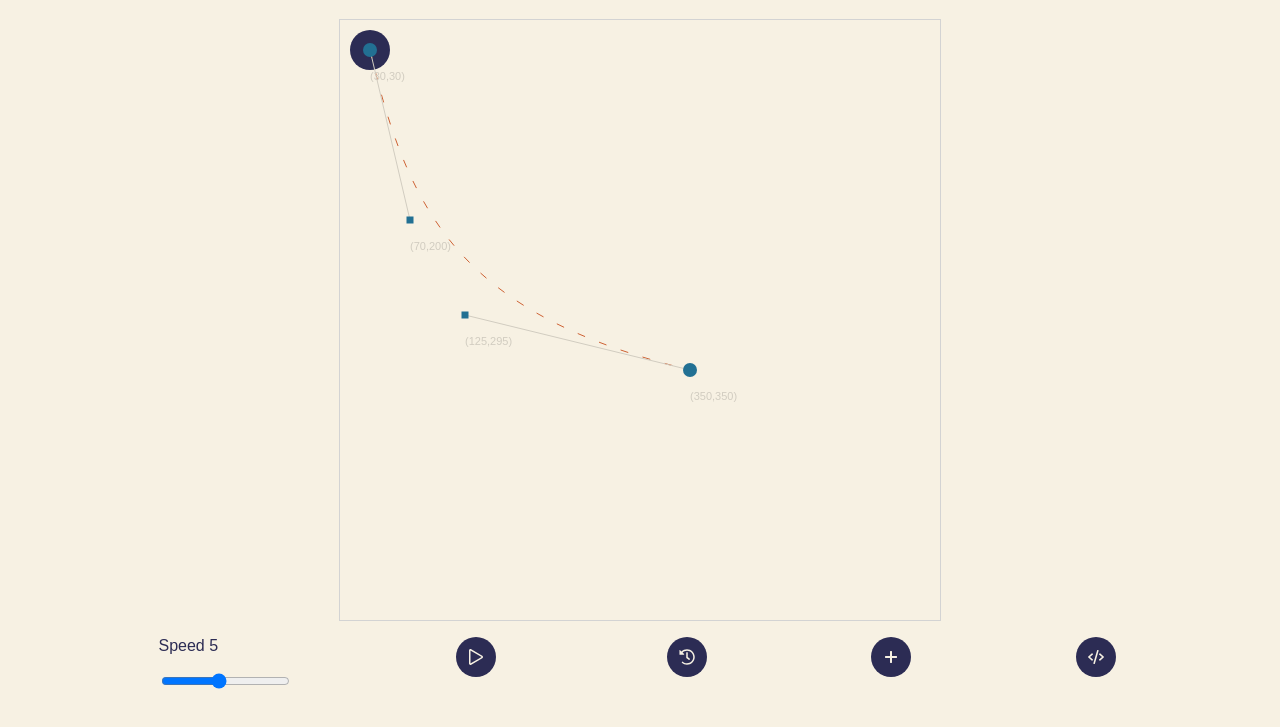
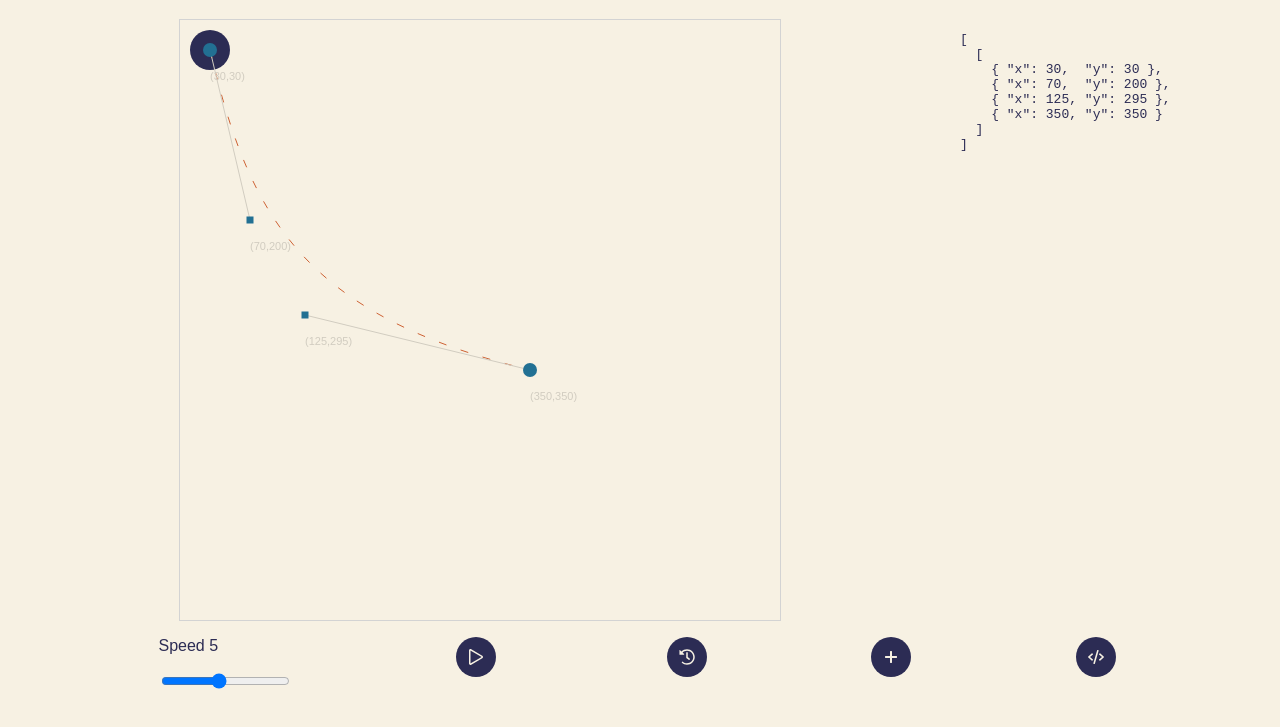
Before and after one commit to simon-ohara/belead, a website built with webpack: page src/index.html in a window 1280 px wide. Both pictures are taken after a click on the button 1095 px from the left and 717 px from the top of the page. Shown: the part 61-788 px from the top of the page. Built offline with nearby package versions, Linux system fonts and the light colour scheme.

Commit message:
Formatting curve points output

```diff
--- a/src/index.html
+++ b/src/index.html
@@ -5,10 +5,13 @@
   </head>
 
   <body>
-    <div id="application">
+    <main id="application">
       <h1><%= htmlWebpackPlugin.options.title %></h1>
 
-      <canvas width="600" height="600" id="canvas"></canvas>
+      <section id="workspace">
+        <canvas width="600" height="600" id="canvas"></canvas>
+        <pre id="output"></pre>
+      </section>
 
       <div id="controls">
         <div id="speed-slider">
@@ -52,6 +55,6 @@
           </i>
         </button>
       </div>
-    </div>
+    </main>
   </body>
 </html>
--- a/src/index.ts
+++ b/src/index.ts
@@ -1,5 +1,8 @@
 import Generator from './generator';
 import UserInput, {UserInputMap} from './UserInput';
+
+// eslint-disable-next-line node/no-unpublished-import
+import {format} from './json-format';
 
 (() => {
   const canvas: HTMLCanvasElement = document.getElementById(
@@ -66,8 +69,13 @@ import UserInput, {UserInputMap} from './UserInput';
   });
 
   const exportButton = document.getElementById('export-button')!;
+  const outputArea = document.getElementById('output')!;
   exportButton.addEventListener('click', () => {
     console.log('EXPORT!', generator.export());
+    outputArea.textContent = format(generator.export(), {
+      type: 'space',
+      size: 2,
+    });
   });
 
   generator.start();
--- /dev/null
+++ b/src/json-format.ts
@@ -0,0 +1,103 @@
+interface Config {
+  type: string;
+  size?: number;
+}
+
+interface CharConfig {
+  char: string;
+  size: number;
+}
+
+let p: string[] = [];
+
+const indentConfig: Record<string, CharConfig> = {
+  tab: {char: '\t', size: 1},
+  space: {char: ' ', size: 4},
+};
+
+const configDefault = {
+  type: 'tab',
+};
+
+const push = function (m: string) {
+  return '\\' + p.push(m) + '\\';
+};
+const pop = function (m: string, i: number) {
+  return p[i - 1];
+};
+const tabs = function (count: number, indentType: string) {
+  return new Array(count + 1).join(indentType);
+};
+
+const JSONFormat: (json: string, indentType: string) => string = (
+  json,
+  indentType
+) => {
+  p = [];
+  let out = '';
+  let indent = 0;
+
+  // Extract backslashes and strings
+  json = json
+    .replace(/\\./g, push)
+    .replace(/(".*?"|'.*?')/g, push)
+    .replace(/\s+/, '');
+
+  // Indent and insert newlines
+  for (let i = 0; i < json.length; i++) {
+    const c = json.charAt(i);
+
+    switch (c) {
+      case '{':
+        out += c + ' ';
+        break;
+      case '[':
+        out += c + '\n' + tabs(++indent, indentType);
+        break;
+      case '}':
+        out += ' ' + c;
+        break;
+      case ']':
+        out += '\n' + tabs(--indent, indentType) + c;
+        break;
+      case ',':
+        if (json.charAt(i - 1) === '}' || json.charAt(i - 1) === ']') {
+          out += ',\n' + tabs(indent, indentType);
+        } else {
+          out += ',\t';
+        }
+        break;
+      case ':':
+        out += ': ';
+        break;
+      default:
+        out += c;
+        break;
+    }
+  }
+
+  // Strip whitespace from numeric arrays and put backslashes
+  // and strings back in
+  out = out
+    .replace(/\[[\d,\s]+?\]/g, m => m.replace(/\s/g, ''))
+    .replace(/\\(\d+)\\/g, pop) // strings
+    .replace(/\\(\d+)\\/g, pop); // backslashes in strings
+
+  return out;
+};
+
+export const format: (subject: unknown, config?: Config) => string = (
+  subject,
+  config
+) => {
+  config = config || configDefault;
+  const indent = indentConfig[config.type];
+
+  if (indent === null) {
+    throw new Error('Unrecognized indent type: "' + config.type + '"');
+  }
+  const indentType = new Array((config.size || indent.size) + 1).join(
+    indent.char
+  );
+  return JSONFormat(JSON.stringify(subject), indentType);
+};
--- a/src/styles/index.scss
+++ b/src/styles/index.scss
@@ -12,6 +12,16 @@ body {
 #application {
   display: flex;
   flex-direction: column;
+}
+
+#workspace {
+  display: flex;
+  flex-direction: row;
+  justify-content: space-around;
+}
+
+#output {
+  min-width: 25vw;
 }
 
 #canvas {
```
Also changed, not shown: 1 other file.
